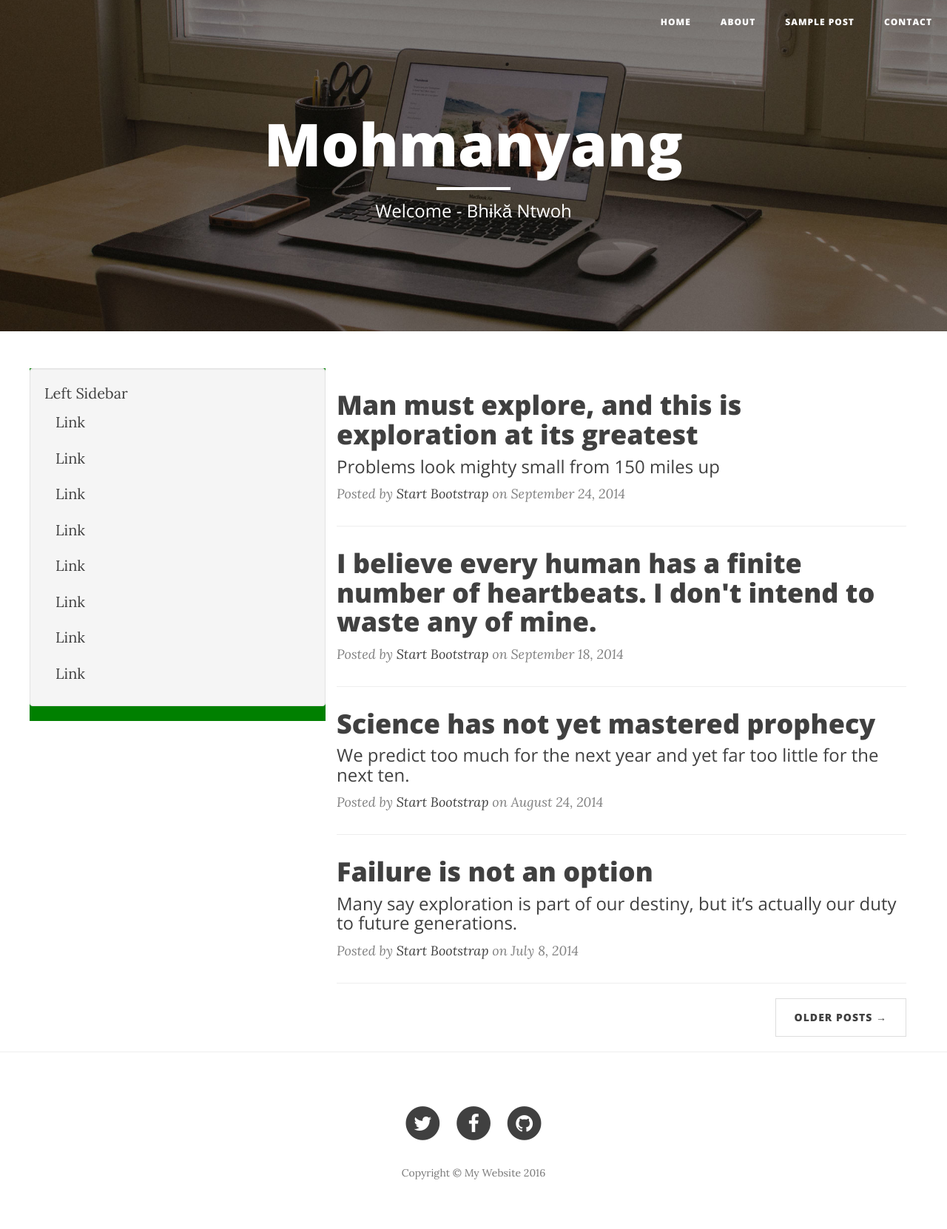
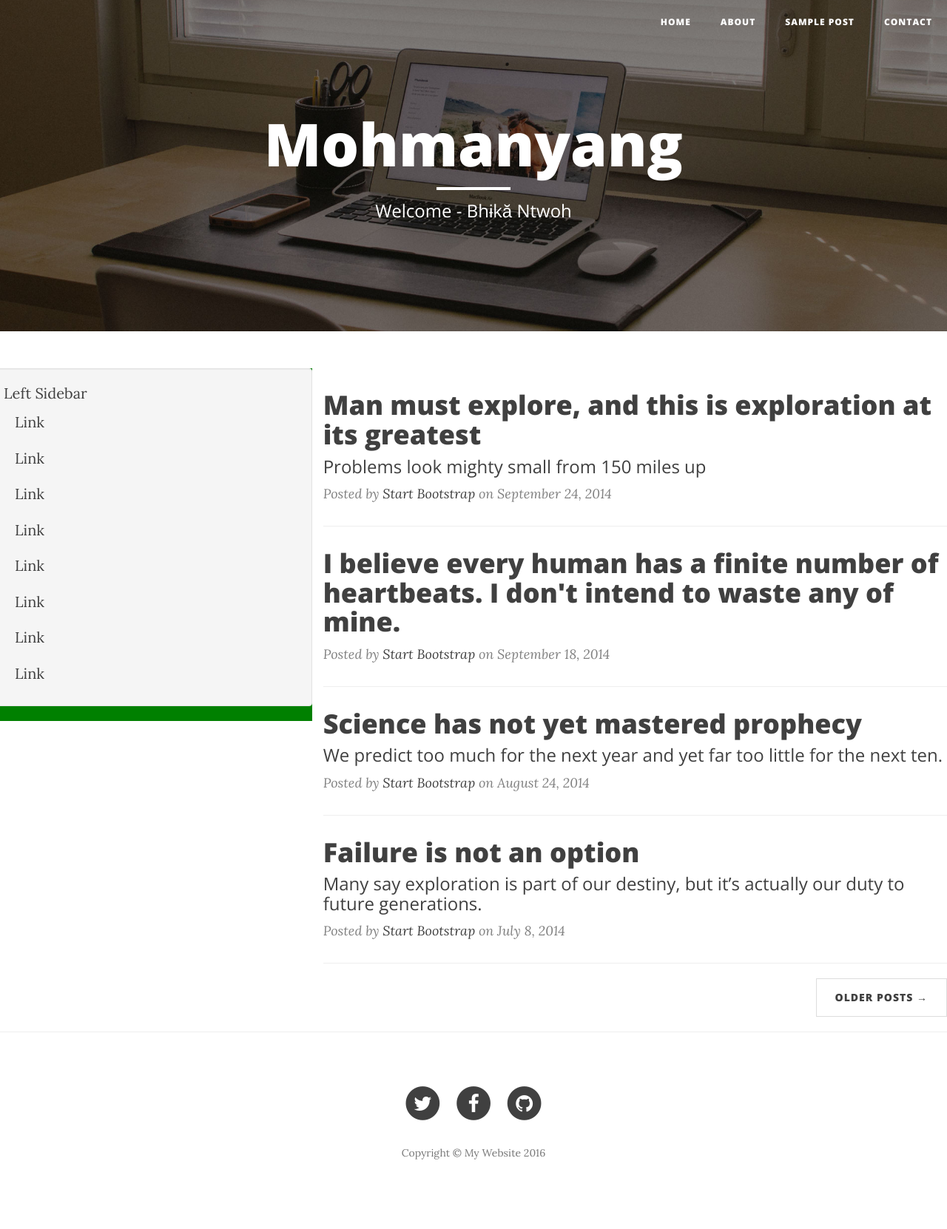
Before and after one commit to LaVillaine/LaVillaine.github.io, a Jekyll site: the page built from index.html, in a window 1280 px wide. Shown: the whole page at 74% size. Built offline with Jekyll 4.4.1, drawn with Linux system fonts in a browser that asks for light colours; nearby versions of some CDN libraries; after the commit the page ends 1635 px from its top, so only the background shows below that.

Commit message:
Added container-fluid

```diff
--- a/_layouts/default.html
+++ b/_layouts/default.html
@@ -71,7 +71,7 @@
     </header>
 
 	<!-- Main Content -->
-    <div class="container"  style="padding: 0px">
+    <div class="container-fluid"  style="padding: 0px">
         <div class="row row-offcanvas row-offcanvas-left">
 			<!--div class="row-offcanvas row-offcanvas-right"-->
 				<div class="col-lg-4 sidebar-offcanvas" style="padding: 0px; background-color:green" id="sidebarLeft" role="navigation">
```
